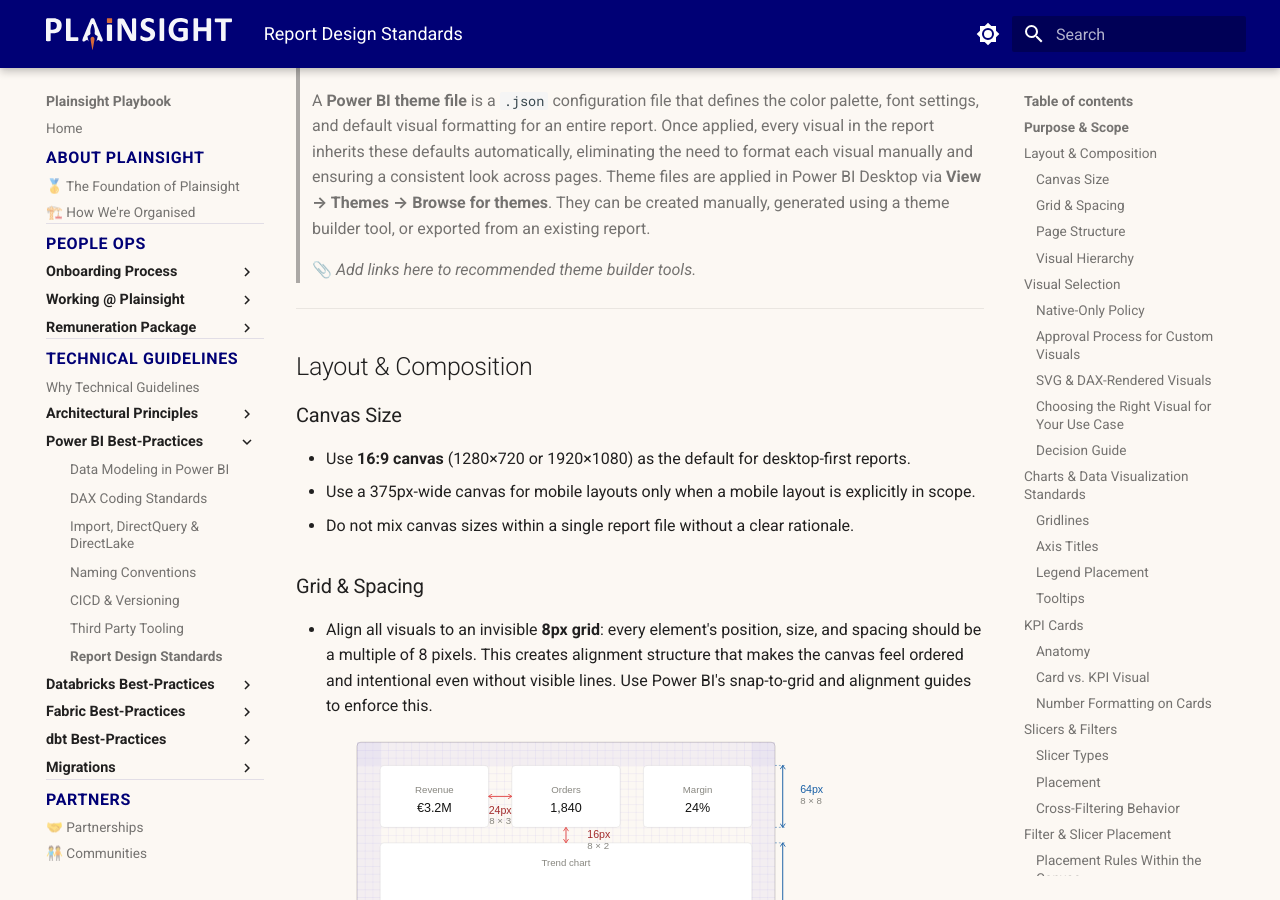
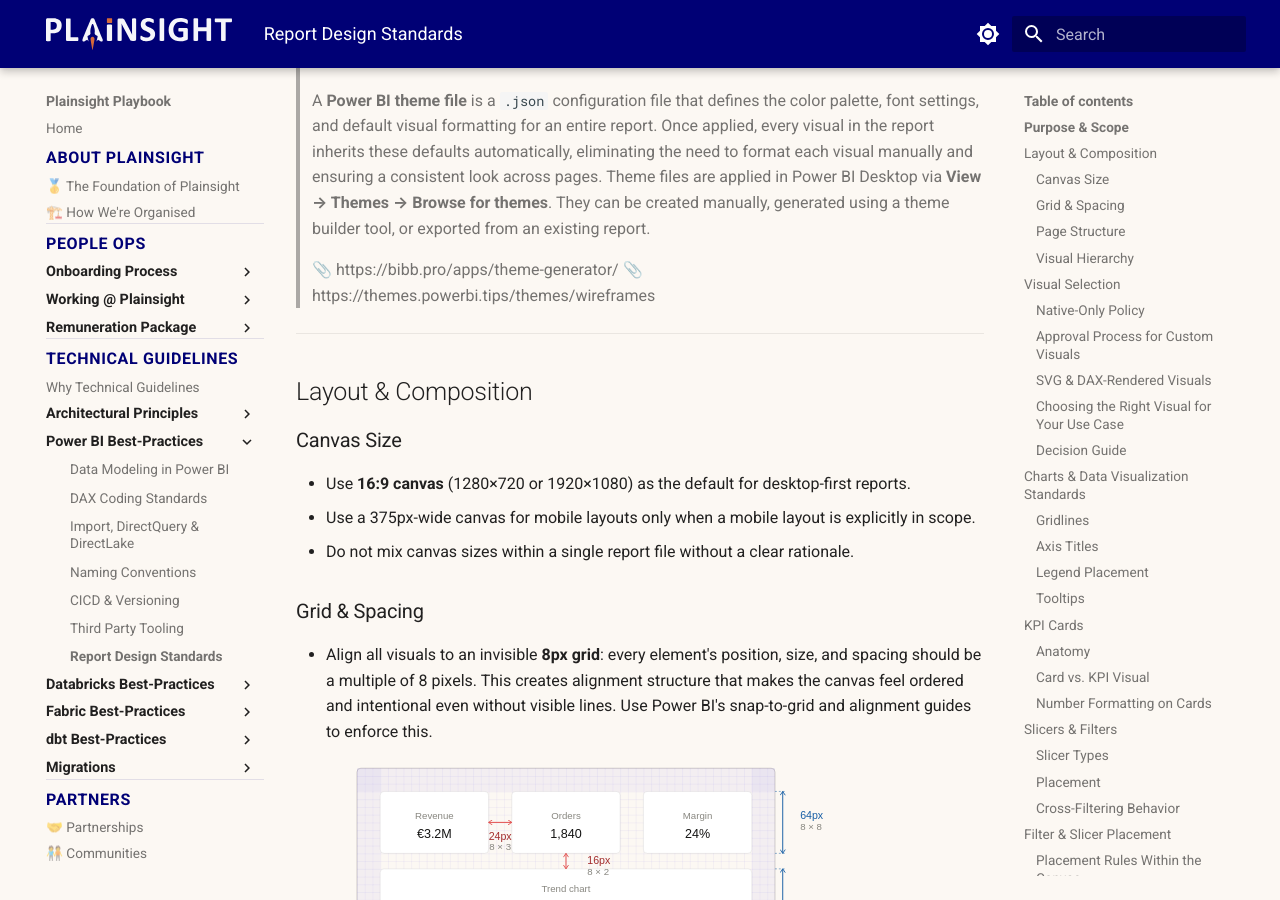
Before and after one commit to PlainsightPro/Vision-Playbook, an MkDocs documentation site: the page built from docs/technical-guidelines/power-bi/report-design-standards.md, in a window 1280 px wide and 900 px high, scrolled down 329 px. Built offline with MkDocs 1.6.1 and Material for MkDocs 9.7.7, drawn with Linux system fonts in a browser that asks for light colours.

Commit message:
feat: added links Theme.JSON builders

```diff
--- a/docs/technical-guidelines/power-bi/report-design-standards.md
+++ b/docs/technical-guidelines/power-bi/report-design-standards.md
@@ -12,7 +12,9 @@
 >
 > A **Power BI theme file** is a `.json` configuration file that defines the color palette, font settings, and default visual formatting for an entire report. Once applied, every visual in the report inherits these defaults automatically, eliminating the need to format each visual manually and ensuring a consistent look across pages. Theme files are applied in Power BI Desktop via **View → Themes → Browse for themes**. They can be created manually, generated using a theme builder tool, or exported from an existing report.
 >
-> 📎 *Add links here to recommended theme builder tools.*
+> 📎 https://bibb.pro/apps/theme-generator/
+> 📎 https://themes.powerbi.tips/themes/wireframes
+
 
 ---
 
```
